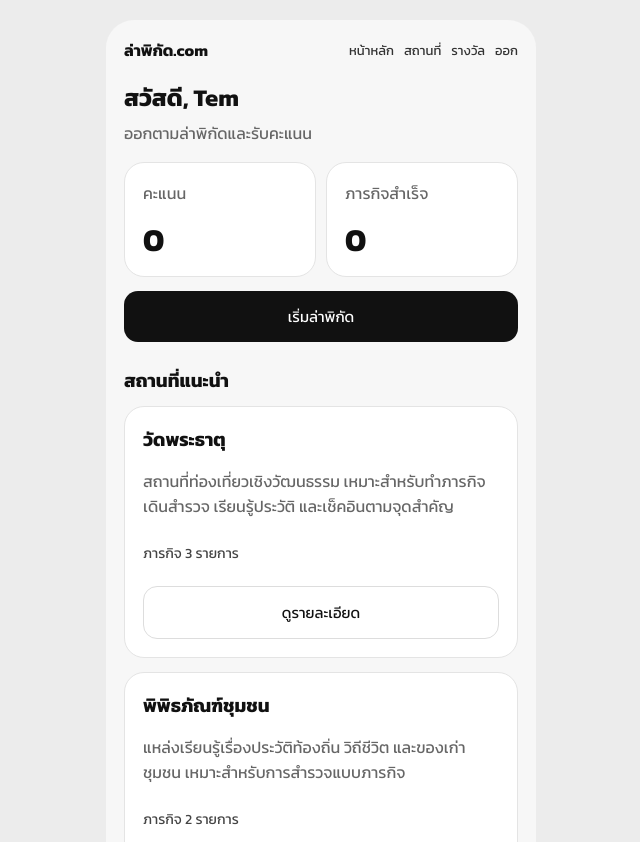
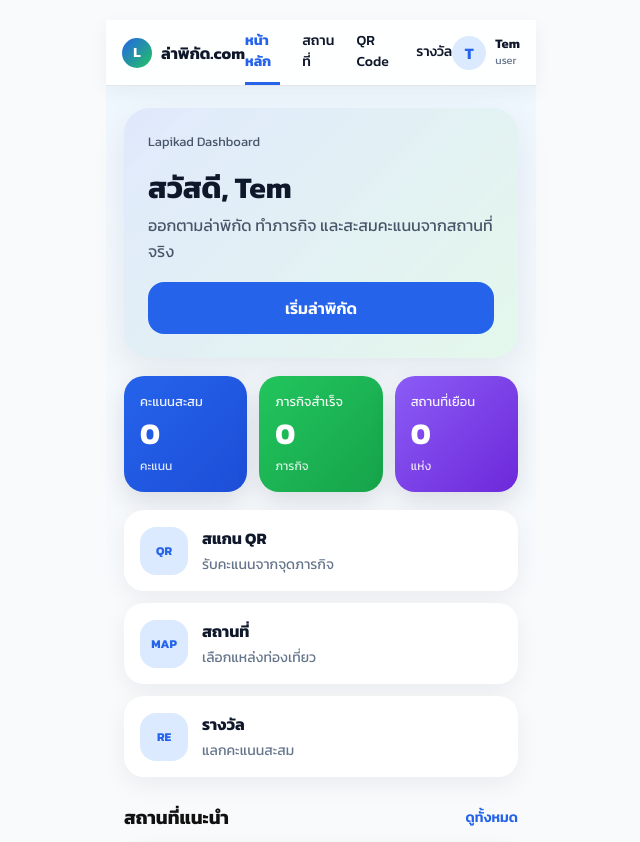
Before and after one commit to BlackteeAA/lapikad.com, a PHP site: page /dashboard.php in a window 1280 px wide. Shown: the top 842 px of the page, without its empty margins (319-959 px from the left). Run offline with PHP 8.4, Linux system fonts and the light colour scheme; a user stored in the database is signed in; data comes from the database, SQL or seed files in the repository; data that the repository does not hold is empty.

Commit message:
ปรับแต่ง ui qr ยังไม่แก้

```diff
--- a/www/admin.php
+++ b/www/admin.php
@@ -94,11 +94,12 @@ $logs = $conn->query("
   <meta name="viewport" content="width=device-width, initial-scale=1">
   <title>แอดมิน | ล่าพิกัด.com</title>
   <link rel="stylesheet" href="css/style.css">
+  <link rel="stylesheet" href="css/modern.css">
   <script src="https://cdn.jsdelivr.net/npm/qrcode@1.5.3/build/qrcode.min.js"></script>
 </head>
 <body>
   <main class="app admin-wide">
-    <?php include "_nav.php"; ?>
+    <?php include "includes/topbar.php"; ?>
 
     <section class="panel">
       <p class="eyebrow">Admin Panel</p>
--- /dev/null
+++ b/www/css/modern.css
@@ -0,0 +1,359 @@
+:root{
+  --primary:#2563eb;
+  --success:#22c55e;
+  --warning:#f59e0b;
+
+  --bg:#f8fafc;
+  --card:#ffffff;
+  --text:#111827;
+  --muted:#64748b;
+}
+
+body{
+  background:var(--bg);
+}
+
+.panel{
+  border:none;
+  box-shadow:
+  0 4px 20px rgba(0,0,0,.05);
+
+  border-radius:20px;
+}
+
+.stats{
+  display:grid;
+  grid-template-columns:1fr 1fr 1fr;
+  gap:12px;
+}
+
+.stat-card{
+  padding:18px;
+  border-radius:18px;
+  color:white;
+}
+
+.stat-blue{
+  background:#2563eb;
+}
+
+.stat-green{
+  background:#22c55e;
+}
+
+.stat-purple{
+  background:#8b5cf6;
+}
+
+.stat-card h2{
+  margin:0;
+  font-size:28px;
+}
+
+.stat-card p{
+  margin:0;
+  opacity:.9;
+}
+
+.primary-btn{
+  background:#2563eb;
+  color:white;
+  border:none;
+}
+
+.primary-btn:hover{
+  opacity:.9;
+}
+.dashboard-page {
+  background:
+    linear-gradient(180deg, #eef7ff 0%, #f8fafc 38%, #f8fafc 100%);
+}
+
+.dashboard-hero {
+  margin-bottom: 18px;
+  padding: 24px;
+  border-radius: 26px;
+  color: #0f172a;
+  background:
+    linear-gradient(135deg, rgba(37,99,235,.14), rgba(34,197,94,.12)),
+    #ffffff;
+  box-shadow: 0 12px 35px rgba(15, 23, 42, .08);
+}
+
+.dashboard-hero h1 {
+  margin-bottom: 8px;
+  font-size: 30px;
+}
+
+.dashboard-hero p {
+  margin-bottom: 18px;
+  color: #475569;
+  line-height: 1.6;
+}
+
+.hero-btn {
+  display: block;
+  width: 100%;
+  padding: 14px 18px;
+  border-radius: 16px;
+  color: #ffffff;
+  background: #2563eb;
+  text-align: center;
+  text-decoration: none;
+  font-weight: 600;
+}
+
+.stat-grid {
+  display: grid;
+  grid-template-columns: repeat(3, 1fr);
+  gap: 12px;
+}
+
+.stat-card {
+  min-height: 116px;
+  padding: 16px;
+  border-radius: 20px;
+  color: #ffffff;
+  box-shadow: 0 10px 25px rgba(15, 23, 42, .12);
+}
+
+.stat-card p {
+  margin: 0 0 8px;
+  font-size: 13px;
+  opacity: .92;
+}
+
+.stat-card h2 {
+  margin: 0;
+  font-size: 30px;
+  line-height: 1;
+}
+
+.stat-card span {
+  display: block;
+  margin-top: 8px;
+  font-size: 12px;
+  opacity: .85;
+}
+
+.stat-blue {
+  background: linear-gradient(135deg, #2563eb, #1d4ed8);
+}
+
+.stat-green {
+  background: linear-gradient(135deg, #22c55e, #16a34a);
+}
+
+.stat-purple {
+  background: linear-gradient(135deg, #8b5cf6, #6d28d9);
+}
+
+.quick-actions {
+  display: grid;
+  gap: 12px;
+  margin-top: 18px;
+}
+
+.quick-card {
+  display: flex;
+  gap: 14px;
+  align-items: center;
+  padding: 16px;
+  border-radius: 20px;
+  background: #ffffff;
+  color: #0f172a;
+  text-decoration: none;
+  box-shadow: 0 8px 24px rgba(15, 23, 42, .06);
+}
+
+.quick-icon {
+  width: 48px;
+  height: 48px;
+  border-radius: 16px;
+  display: grid;
+  place-items: center;
+  background: #dbeafe;
+  color: #2563eb;
+  font-size: 12px;
+  font-weight: 700;
+}
+
+.quick-card p {
+  margin: 4px 0 0;
+  color: #64748b;
+  font-size: 14px;
+}
+
+.section-head {
+  display: flex;
+  justify-content: space-between;
+  align-items: center;
+  margin: 26px 0 14px;
+}
+
+.section-head h3 {
+  margin: 0;
+}
+
+.section-head a {
+  color: #2563eb;
+  text-decoration: none;
+  font-size: 14px;
+  font-weight: 600;
+}
+
+.modern-place-card {
+  overflow: hidden;
+  margin-bottom: 16px;
+  border-radius: 24px;
+  background: #ffffff;
+  box-shadow: 0 10px 28px rgba(15, 23, 42, .08);
+}
+
+.place-cover {
+  height: 132px;
+  position: relative;
+  background:
+    linear-gradient(135deg, rgba(37,99,235,.25), rgba(34,197,94,.2)),
+    url("https://images.unsplash.com/photo-1500530855697-b586d89ba3ee?auto=format&fit=crop&w=900&q=80");
+  background-size: cover;
+  background-position: center;
+}
+
+.place-badge {
+  position: absolute;
+  right: 14px;
+  bottom: 14px;
+  padding: 8px 12px;
+  border-radius: 999px;
+  background: rgba(255,255,255,.92);
+  color: #0f172a;
+  font-size: 13px;
+  font-weight: 600;
+}
+
+.place-content {
+  padding: 18px;
+}
+
+.place-content h3 {
+  margin-bottom: 8px;
+}
+
+.place-content p {
+  color: #64748b;
+  line-height: 1.6;
+}
+
+.place-btn {
+  margin-top: 12px;
+  background: #2563eb;
+}
+
+.app-topbar {
+  height: 66px;
+  padding: 0 16px;
+  margin: -18px -18px 22px;
+  display: flex;
+  align-items: center;
+  justify-content: space-between;
+  background: rgba(255,255,255,.92);
+  backdrop-filter: blur(12px);
+  border-bottom: 1px solid #e5e7eb;
+  box-shadow: 0 6px 18px rgba(15,23,42,.05);
+  position: sticky;
+  top: 0;
+  z-index: 50;
+}
+
+.app-brand {
+  display: flex;
+  align-items: center;
+  gap: 9px;
+  color: #0f172a;
+  text-decoration: none;
+  font-weight: 700;
+  white-space: nowrap;
+}
+
+.brand-logo {
+  width: 30px;
+  height: 30px;
+  border-radius: 999px;
+  display: grid;
+  place-items: center;
+  background: linear-gradient(135deg, #2563eb, #22c55e);
+  color: #fff;
+  font-size: 14px;
+  font-weight: 700;
+}
+
+.app-tabs {
+  height: 100%;
+  display: flex;
+  align-items: center;
+  gap: 22px;
+}
+
+.app-tabs a {
+  height: 100%;
+  display: flex;
+  align-items: center;
+  color: #0f172a;
+  text-decoration: none;
+  font-size: 14px;
+  font-weight: 500;
+  border-bottom: 3px solid transparent;
+}
+
+.app-tabs a.active {
+  color: #2563eb;
+  border-bottom-color: #2563eb;
+  font-weight: 700;
+}
+
+.topbar-user {
+  display: flex;
+  align-items: center;
+  gap: 9px;
+  color: #0f172a;
+}
+
+.avatar {
+  width: 34px;
+  height: 34px;
+  border-radius: 999px;
+  display: grid;
+  place-items: center;
+  background: #dbeafe;
+  color: #2563eb;
+  font-weight: 700;
+}
+
+.topbar-user strong {
+  display: block;
+  font-size: 13px;
+  line-height: 1.1;
+}
+
+.topbar-user span {
+  display: block;
+  font-size: 11px;
+  color: #64748b;
+}
+
+@media (max-width: 520px) {
+  .app-topbar {
+    overflow-x: auto;
+    gap: 14px;
+  }
+
+  .app-tabs {
+    gap: 16px;
+    min-width: max-content;
+  }
+
+  .topbar-user {
+    display: none;
+  }
+}
--- a/www/dashboard.php
+++ b/www/dashboard.php
@@ -1,15 +1,36 @@
 <?php
 require_once "_auth.php";
 
-$userId = $_SESSION["user_id"];
+$userId = intval($_SESSION["user_id"]);
 
 $stmt = $conn->prepare("SELECT name, points FROM users WHERE id=?");
 $stmt->bind_param("i", $userId);
 $stmt->execute();
 $user = $stmt->get_result()->fetch_assoc();
 
-$completed = $conn->query("SELECT COUNT(*) AS total FROM user_quests WHERE user_id=" . intval($userId))->fetch_assoc()["total"];
-$places = $conn->query("SELECT p.*, COUNT(q.id) AS quest_count FROM places p LEFT JOIN quests q ON q.place_id=p.id GROUP BY p.id ORDER BY p.id LIMIT 3");
+$completed = $conn
+  ->query("SELECT COUNT(*) AS total FROM user_quests WHERE user_id=" . $userId)
+  ->fetch_assoc()["total"];
+
+$places = $conn->query("
+  SELECT
+    p.*,
+    COUNT(q.id) AS quest_count
+  FROM places p
+  LEFT JOIN quests q ON q.place_id = p.id
+  GROUP BY p.id
+  ORDER BY p.id
+  LIMIT 3
+");
+
+$visitedPlaces = $conn
+  ->query("
+    SELECT COUNT(DISTINCT q.place_id) AS total
+    FROM user_quests uq
+    JOIN quests q ON q.id = uq.quest_id
+    WHERE uq.user_id = " . $userId
+  )
+  ->fetch_assoc()["total"];
 ?>
 <!DOCTYPE html>
 <html lang="th">
@@ -18,37 +39,92 @@ $places = $conn->query("SELECT p.*, COUNT(q.id) AS quest_count FROM places p LEF
   <meta name="viewport" content="width=device-width, initial-scale=1">
   <title>หน้าหลัก | ล่าพิกัด.com</title>
   <link rel="stylesheet" href="css/style.css">
+  <link rel="stylesheet" href="css/modern.css">
 </head>
+
 <body>
-  <main class="app">
-    <?php include "_nav.php"; ?>
+  <main class="app dashboard-page">
+    <?php include "includes/topbar.php"; ?>
 
-    <section class="header-block">
-      <h2>สวัสดี, <?= e($user["name"]) ?></h2>
-      <p class="muted">ออกตามล่าพิกัดและรับคะแนน</p>
+    <section class="dashboard-hero">
+      <div>
+        <p class="eyebrow">Lapikad Dashboard</p>
+        <h1>สวัสดี, <?= e($user["name"]) ?></h1>
+        <p>ออกตามล่าพิกัด ทำภารกิจ และสะสมคะแนนจากสถานที่จริง</p>
+      </div>
+
+      <a class="hero-btn" href="places.php">
+        เริ่มล่าพิกัด
+      </a>
     </section>
 
-    <section class="stats">
-      <div class="panel stat">
-        <p class="muted">คะแนน</p>
-        <h1><?= e($user["points"]) ?></h1>
+    <section class="stat-grid">
+      <div class="stat-card stat-blue">
+        <p>คะแนนสะสม</p>
+        <h2><?= e($user["points"]) ?></h2>
+        <span>คะแนน</span>
       </div>
-      <div class="panel stat">
-        <p class="muted">ภารกิจสำเร็จ</p>
-        <h1><?= e($completed) ?></h1>
+
+      <div class="stat-card stat-green">
+        <p>ภารกิจสำเร็จ</p>
+        <h2><?= e($completed) ?></h2>
+        <span>ภารกิจ</span>
+      </div>
+
+      <div class="stat-card stat-purple">
+        <p>สถานที่เยือน</p>
+        <h2><?= e($visitedPlaces) ?></h2>
+        <span>แห่ง</span>
       </div>
     </section>
 
-    <a class="btn" href="places.php">เริ่มล่าพิกัด</a>
+    <section class="quick-actions">
+      <a href="places.php" class="quick-card">
+        <div class="quick-icon">QR</div>
+        <div>
+          <strong>สแกน QR</strong>
+          <p>รับคะแนนจากจุดภารกิจ</p>
+        </div>
+      </a>
 
-    <h3 class="section-title">สถานที่แนะนำ</h3>
+      <a href="places.php" class="quick-card">
+        <div class="quick-icon">MAP</div>
+        <div>
+          <strong>สถานที่</strong>
+          <p>เลือกแหล่งท่องเที่ยว</p>
+        </div>
+      </a>
+
+      <a href="rewards.php" class="quick-card">
+        <div class="quick-icon">RE</div>
+        <div>
+          <strong>รางวัล</strong>
+          <p>แลกคะแนนสะสม</p>
+        </div>
+      </a>
+    </section>
+
+    <div class="section-head">
+      <h3>สถานที่แนะนำ</h3>
+      <a href="places.php">ดูทั้งหมด</a>
+    </div>
 
     <?php while ($place = $places->fetch_assoc()): ?>
-      <section class="panel place-card">
-        <h3><?= e($place["name"]) ?></h3>
-        <p class="muted"><?= e($place["description"]) ?></p>
-        <p class="meta">ภารกิจ <?= e($place["quest_count"]) ?> รายการ</p>
-        <a class="btn ghost" href="place.php?id=<?= e($place["id"]) ?>">ดูรายละเอียด</a>
+      <section class="modern-place-card">
+        <div class="place-cover">
+          <div class="place-badge">
+            <?= e($place["quest_count"]) ?> ภารกิจ
+          </div>
+        </div>
+
+        <div class="place-content">
+          <h3><?= e($place["name"]) ?></h3>
+          <p><?= e($place["description"]) ?></p>
+
+          <a class="btn place-btn" href="place.php?id=<?= e($place["id"]) ?>">
+            ดูรายละเอียด
+          </a>
+        </div>
       </section>
     <?php endwhile; ?>
   </main>
--- /dev/null
+++ b/www/includes/topbar.php
@@ -0,0 +1,34 @@
+<?php
+$currentPage = basename($_SERVER["PHP_SELF"]);
+
+function activeTab($pages) {
+    global $currentPage;
+    return in_array($currentPage, $pages) ? "active" : "";
+}
+?>
+
+<header class="app-topbar">
+  <a class="app-brand" href="dashboard.php">
+    <div class="brand-logo">L</div>
+    <span>ล่าพิกัด.com</span>
+  </a>
+
+  <nav class="app-tabs">
+    <a class="<?= activeTab(["dashboard.php"]) ?>" href="dashboard.php">หน้าหลัก</a>
+    <a class="<?= activeTab(["places.php", "place.php"]) ?>" href="places.php">สถานที่</a>
+    <a class="<?= activeTab(["quest.php", "scan.php", "qr_claim.php"]) ?>" href="places.php">QR Code</a>
+    <a class="<?= activeTab(["rewards.php"]) ?>" href="rewards.php">รางวัล</a>
+
+    <?php if (($_SESSION["role"] ?? "") === "admin"): ?>
+      <a class="<?= activeTab(["admin.php", "qr_view.php"]) ?>" href="admin.php">แอดมิน</a>
+    <?php endif; ?>
+  </nav>
+
+  <div class="topbar-user">
+    <div class="avatar">T</div>
+    <div>
+      <strong><?= e($_SESSION["name"] ?? "ผู้ใช้") ?></strong>
+      <span><?= e($_SESSION["role"] ?? "user") ?></span>
+    </div>
+  </div>
+</header>
--- a/www/index.php
+++ b/www/index.php
@@ -6,10 +6,11 @@
   <meta name="viewport" content="width=device-width, initial-scale=1">
   <title>ล่าพิกัด.com</title>
   <link rel="stylesheet" href="css/style.css">
+  <link rel="stylesheet" href="css/modern.css">
 </head>
 <body>
   <main class="app">
-    <?php include "_nav.php"; ?>
+    <?php include "includes/topbar.php"; ?>
 
     <section class="hero panel">
       <p class="eyebrow">แพลตฟอร์มท่องเที่ยวเชิงภารกิจ</p>
--- a/www/login.php
+++ b/www/login.php
@@ -29,6 +29,7 @@ if ($_SERVER["REQUEST_METHOD"] === "POST") {
   <meta name="viewport" content="width=device-width, initial-scale=1">
   <title>เข้าสู่ระบบ | ล่าพิกัด.com</title>
   <link rel="stylesheet" href="css/style.css">
+  <link rel="stylesheet" href="css/modern.css">
 </head>
 <body>
   <main class="app centered">
--- a/www/place.php
+++ b/www/place.php
@@ -42,10 +42,11 @@ $percent = $total > 0 ? round(($done / $total) * 100) : 0;
   <meta name="viewport" content="width=device-width, initial-scale=1">
   <title><?= e($place["name"]) ?> | ล่าพิกัด.com</title>
   <link rel="stylesheet" href="css/style.css">
+  <link rel="stylesheet" href="css/modern.css">
 </head>
 <body>
   <main class="app">
-    <?php include "_nav.php"; ?>
+    <?php include "includes/topbar.php"; ?>
 
     <a class="back" href="places.php">กลับ</a>
 
--- a/www/places.php
+++ b/www/places.php
@@ -10,10 +10,11 @@ $places = $conn->query("SELECT p.*, COUNT(q.id) AS quest_count FROM places p LEF
   <meta name="viewport" content="width=device-width, initial-scale=1">
   <title>สถานที่ | ล่าพิกัด.com</title>
   <link rel="stylesheet" href="css/style.css">
+  <link rel="stylesheet" href="css/modern.css">
 </head>
 <body>
   <main class="app">
-    <?php include "_nav.php"; ?>
+    <?php include "includes/topbar.php"; ?>
 
     <h1>สถานที่ท่องเที่ยว</h1>
     <p class="muted">เลือกสถานที่เพื่อเริ่มทำภารกิจ</p>
--- a/www/qr_view.php
+++ b/www/qr_view.php
@@ -17,7 +17,8 @@ if (!$quest) {
     redirect("admin.php");
 }
 
-$qrText = "LAPIKAD:" . $quest["target_code"];
+$baseUrl = "https://nag-florist-chance.ngrok-free.dev";
+$qrText = $baseUrl . "/qr_claim.php?code=" . urlencode($quest["target_code"]);
 $qrImage = "https://api.qrserver.com/v1/create-qr-code/?size=300x300&data=" . urlencode($qrText);
 ?>
 <!DOCTYPE html>
@@ -27,10 +28,11 @@ $qrImage = "https://api.qrserver.com/v1/create-qr-code/?size=300x300&data=" . ur
   <meta name="viewport" content="width=device-width, initial-scale=1">
   <title>QR Code | ล่าพิกัด.com</title>
   <link rel="stylesheet" href="css/style.css">
+  <link rel="stylesheet" href="css/modern.css">
 </head>
 <body>
   <main class="app">
-    <?php include "_nav.php"; ?>
+    <?php include "includes/topbar.php"; ?>
 
     <a class="back" href="admin.php">กลับ</a>
 
--- a/www/quest.php
+++ b/www/quest.php
@@ -55,10 +55,11 @@ if ($_SERVER["REQUEST_METHOD"] === "POST" && !$alreadyDone) {
   <meta name="viewport" content="width=device-width, initial-scale=1">
   <title>ภารกิจ | ล่าพิกัด.com</title>
   <link rel="stylesheet" href="css/style.css">
+  <link rel="stylesheet" href="css/modern.css">
 </head>
 <body>
   <main class="app">
-    <?php include "_nav.php"; ?>
+    <?php include "includes/topbar.php"; ?>
 
     <a class="back" href="place.php?id=<?= e($quest["place_id"]) ?>">กลับ</a>
 
--- a/www/register.php
+++ b/www/register.php
@@ -30,10 +30,11 @@ if ($_SERVER["REQUEST_METHOD"] === "POST") {
   <meta name="viewport" content="width=device-width, initial-scale=1">
   <title>สมัครสมาชิก | ล่าพิกัด.com</title>
   <link rel="stylesheet" href="css/style.css">
+  <link rel="stylesheet" href="css/modern.css">
 </head>
 <body>
   <main class="app">
-    <?php include "_nav.php"; ?>
+    <?php include "includes/topbar.php"; ?>
 
     <section class="panel">
       <h1>สมัครสมาชิก</h1>
--- a/www/rewards.php
+++ b/www/rewards.php
@@ -53,10 +53,11 @@ $rewards = $conn->query("SELECT * FROM rewards ORDER BY cost_points ASC");
   <meta name="viewport" content="width=device-width, initial-scale=1">
   <title>รางวัล | ล่าพิกัด.com</title>
   <link rel="stylesheet" href="css/style.css">
+  <link rel="stylesheet" href="css/modern.css">
 </head>
 <body>
   <main class="app">
-    <?php include "_nav.php"; ?>
+    <?php include "includes/topbar.php"; ?>
 
     <section class="panel">
       <p class="muted">คะแนนของคุณ</p>
--- a/www/scan.php
+++ b/www/scan.php
@@ -24,6 +24,7 @@ if (!$quest) {
   <meta name="viewport" content="width=device-width, initial-scale=1, viewport-fit=cover">
   <title>สแกน QR | ล่าพิกัด.com</title>
   <link rel="stylesheet" href="css/style.css">
+  <link rel="stylesheet" href="css/modern.css">
   <script src="https://unpkg.com/html5-qrcode" type="text/javascript"></script>
 </head>
 <body class="camera-body">
```
Also changed, not shown: www/includes/mobile-nav.php (added, +19 -0 lines), www/qr_claim.php (added, +76 -0 lines).
